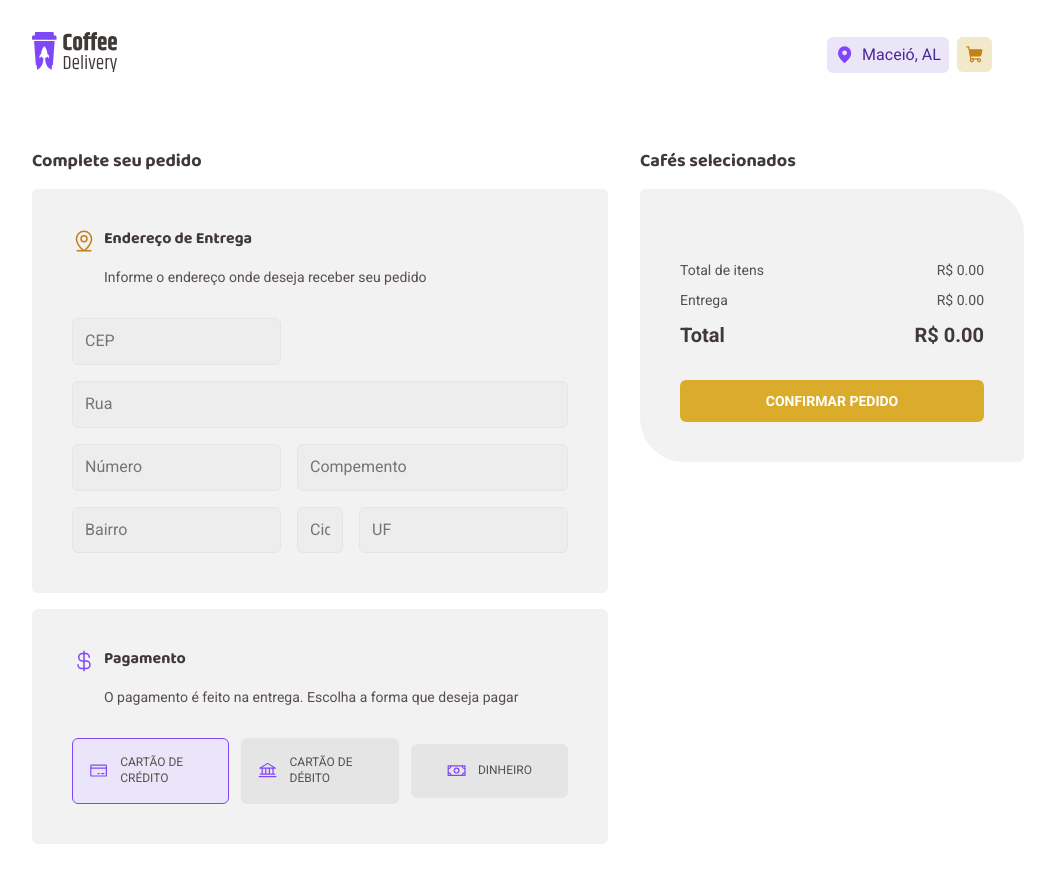
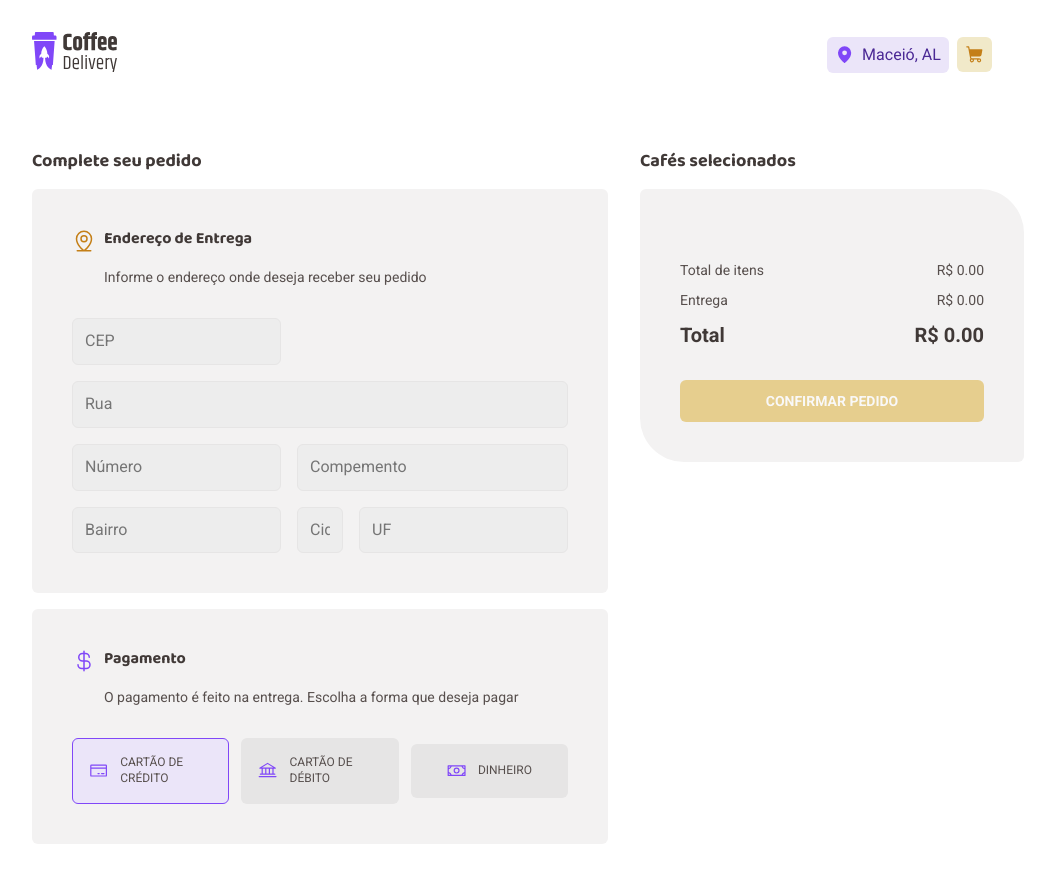
Before and after one commit to joaopedroaat/coffee-delivery, a React (Vite) app: page /checkout in a window 1280 px wide. Shown: the top 882 px of the page, without its empty margins (128-1183 px from the left). Built offline with nearby package versions, Linux system fonts and the light colour scheme.

Commit message:
Cant checkout if theres no items in cart

```diff
--- a/src/pages/Checkout/components/CartForm/index.tsx
+++ b/src/pages/Checkout/components/CartForm/index.tsx
@@ -1,13 +1,20 @@
+import { useContext } from 'react'
 import { Budget } from './components/Budget'
 import { CartList } from './components/CartList'
 import { CartFormButton, CartFormContainer } from './styles'
+import { CartContext } from '../../../../contexts/CartContext'
 
 export function CartForm() {
+  const { items } = useContext(CartContext)
+
   return (
     <CartFormContainer>
       <CartList />
       <Budget />
-      <CartFormButton type="submit">Confirmar Pedido</CartFormButton>
+
+      <CartFormButton type="submit" disabled={items.length === 0}>
+        Confirmar Pedido
+      </CartFormButton>
     </CartFormContainer>
   )
 }
--- a/src/pages/Checkout/components/CartForm/styles.ts
+++ b/src/pages/Checkout/components/CartForm/styles.ts
@@ -21,4 +21,9 @@ export const CartFormButton = styled.button`
   font-size: 0.875rem;
 
   cursor: pointer;
+
+  :disabled {
+    opacity: 50%;
+    cursor: not-allowed;
+  }
 `
```
